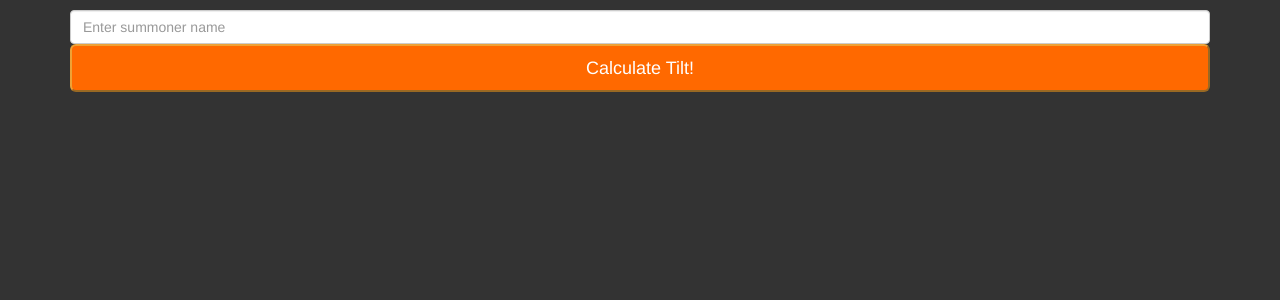
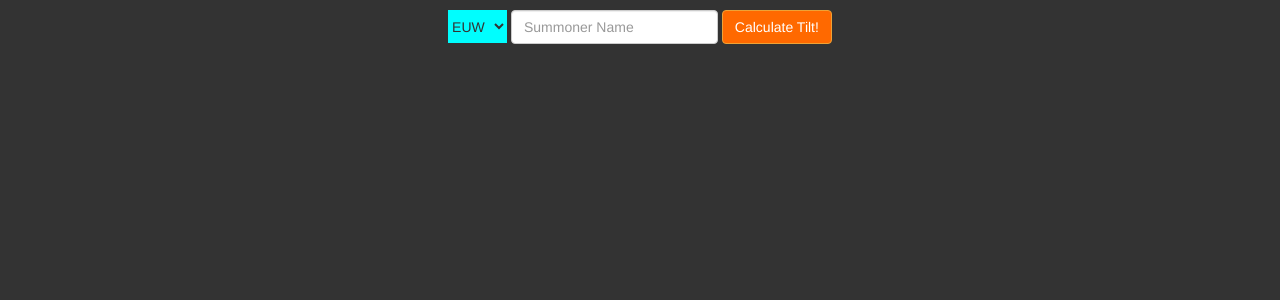
Before and after one commit to patillacode/tilt-o-meter, a Flask app: page / in a window 1280 px wide. Shown: the part 126-426 px from the top of the page. Run offline with Flask 2, Linux system fonts and the light colour scheme; some libraries are stand-ins or nearby versions.

Commit message:
Small CSS fixes towards the new design rework. Added area support. Fixed some pics where not downloading right.

```diff
--- a/tiltometer/app.py
+++ b/tiltometer/app.py
@@ -22,11 +22,11 @@ def index():
     return render_template('index.html', request=request)
 
 
-@application.route('/tilt-o-meter/<summoner_name>', methods=['GET'])
-def tiltometer(summoner_name):
-    # return jsonify(get_tilt(summoner_name))
+@application.route('/tilt-o-meter/<area>/<summoner_name>', methods=['GET'])
+def tiltometer(area, summoner_name):
+    print 'AREA', area
     try:
-        data = get_tilt(summoner_name)
+        data = get_tilt(area, summoner_name)
         return render_template('tiltometer.html', data=data)
     except SummonerNotFound as e:
         return render_template('404.html',
@@ -37,6 +37,6 @@ def tiltometer(summoner_name):
         return render_template('404.html', request=request)
 
 
-@application.route('/api/<summoner_name>', methods=['GET'])
-def api(summoner_name):
-    return jsonify(get_tilt(summoner_name))
+@application.route('/api/<area>/<summoner_name>', methods=['GET'])
+def api(area, summoner_name):
+    return jsonify(get_tilt(area, summoner_name))
--- a/tiltometer/static/css/index.css
+++ b/tiltometer/static/css/index.css
@@ -1,14 +1,3 @@
-@font-face {
-  font-family: 'Swiftel';
-  src: url('../fonts/Swiftel.woff2') format('woff2'),
-       url('../fonts/Swiftel.woff') format('woff'),
-       url('../fonts/Swiftel.ttf') format('truetype');
-}
-
-.tilt-font {
-    font-family: "Swiftel";
-}
-
 .header > p > a {
     font-size: 66pt;
     color: #ff6900;
@@ -21,14 +10,23 @@
     background-color: #333;
 }
 
+#get-tilt-form {
+  text-align: center;
+}
+
 #summoner-label {
     color: #fff;
 }
 
 #summoner-input-button {
     background-color: #ff6900;
-    margin: auto;
-    display: block;
-    width: 100%;
+    /* margin: auto; */
+    /* display: block; */
+    /* width: 100%; */
     outline: none;
 }
+
+#summoner-text-input {
+  width: 100%;
+  /* margin-left:25%; */
+}
--- /dev/null
+++ b/tiltometer/static/css/style.css
@@ -0,0 +1,24 @@
+@font-face {
+  font-family: 'Swiftel';
+  src: url('../fonts/Swiftel.woff2') format('woff2'),
+       url('../fonts/Swiftel.woff') format('woff'),
+       url('../fonts/Swiftel.ttf') format('truetype');
+}
+
+.tilt-font {
+    font-family: 'Swiftel';
+}
+
+#get-tilt-form {
+  text-align: center;
+}
+
+#area-select {
+  width: 100%;
+  appearance:textfield;
+  -moz-appearance:textfield; /* Firefox */
+  -webkit-appearance:textfield; /* Safari and Chrome */
+  height: 33px;
+  background-color: #00FEFE;
+  border: none;
+}
--- a/tiltometer/static/js/index.js
+++ b/tiltometer/static/js/index.js
@@ -1,5 +1,12 @@
 $('#summoner-input-button').click(function(){
   summoner_name = $("#summoner-text-input").val();
-  console.log($(this).attr('host') + "/tilt-o-meter/" + summoner_name);
-  window.location.href = $(this).attr('host') + "/tilt-o-meter/" + summoner_name;
+  area = $("#area-select").val();
+  // console.log($(this).attr('host') + "/tilt-o-meter/" + area + "/" + summoner_name);
+  window.location.href = $(this).attr('host') + "/tilt-o-meter/" + area + "/" + summoner_name;
 });
+
+$("#summoner-text-input").keyup(function(event){
+    if(event.keyCode == 13){
+        $("#summoner-input-button").click();
+    }
+});
--- a/tiltometer/templates/index.html
+++ b/tiltometer/templates/index.html
@@ -4,6 +4,7 @@
         <title>Tilt-o-meter</title>
         <link rel="stylesheet" href="{{ url_for('static', filename='css/bootstrap.min.css') }}">
         <link rel="stylesheet" type="text/css" href="{{ url_for('static', filename='css/index.css') }}">
+        <link rel="stylesheet" type="text/css" href="{{ url_for('static', filename='css/style.css') }}">
     </head>
     <body class="container black-bg">
         <div id="header" class="header clear-fix">
@@ -12,11 +13,27 @@
             </p>
         </div><!-- /header -->
         <div id="get-tilt-form">
-            <fieldset class="form-group">
-                <!-- <label id="summoner-label" for="summoner-name">Enter summoner name</label> -->
-                <input id="summoner-text-input" type="text" class="form-control" id="summoner-name" placeholder="Enter summoner name">
-                <button id="summoner-input-button" type="button" class="btn-lg btn-warning" role="button" host="http://{{ request.host }}">Calculate Tilt!</button>
-            </fieldset>
+            <form class="form-inline" onsubmit="return false;">
+                <div class="form-group">
+                    <select id="area-select" name="area">
+                        <option value="br">BR</option>
+                        <option value="eune">EUNE</option>
+                        <option value="euw" selected="selected">EUW</option>
+                        <option value="kr">KR</option>
+                        <option value="lan">LAN</option>
+                        <option value="las">LAS</option>
+                        <option value="na">NA</option>
+                        <option value="oce">OCE</option>
+                        <option value="ru">RU</option>
+                        <option value="tr">TR</option>
+                    </select>
+                </div>
+                <div class="form-group">
+                    <label class="sr-only" for="summoner-text-input">Summoner name</label>
+                    <input type="text" class="form-control" id="summoner-text-input" placeholder="Summoner Name">
+                </div>
+                <button id="summoner-input-button" type="button" class="btn btn-warning" role="button" host="http://{{ request.host }}">Calculate Tilt!</button>
+            </form>
         </div>
     </body>
     <script type="text/javascript" src="{{ url_for('static', filename='js/jquery-1.12.4.min.js') }}"></script>
```
Also changed, not shown: tiltometer/config.py (+11 -0 lines), tiltometer/static/css/tiltometer.css (+5 -13 lines), tiltometer/static/js/tiltometer.js (+10 -10 lines), tiltometer/templates/tiltometer.html (+31 -3 lines), tiltometer/tiltometer.py (+79 -34 lines).
